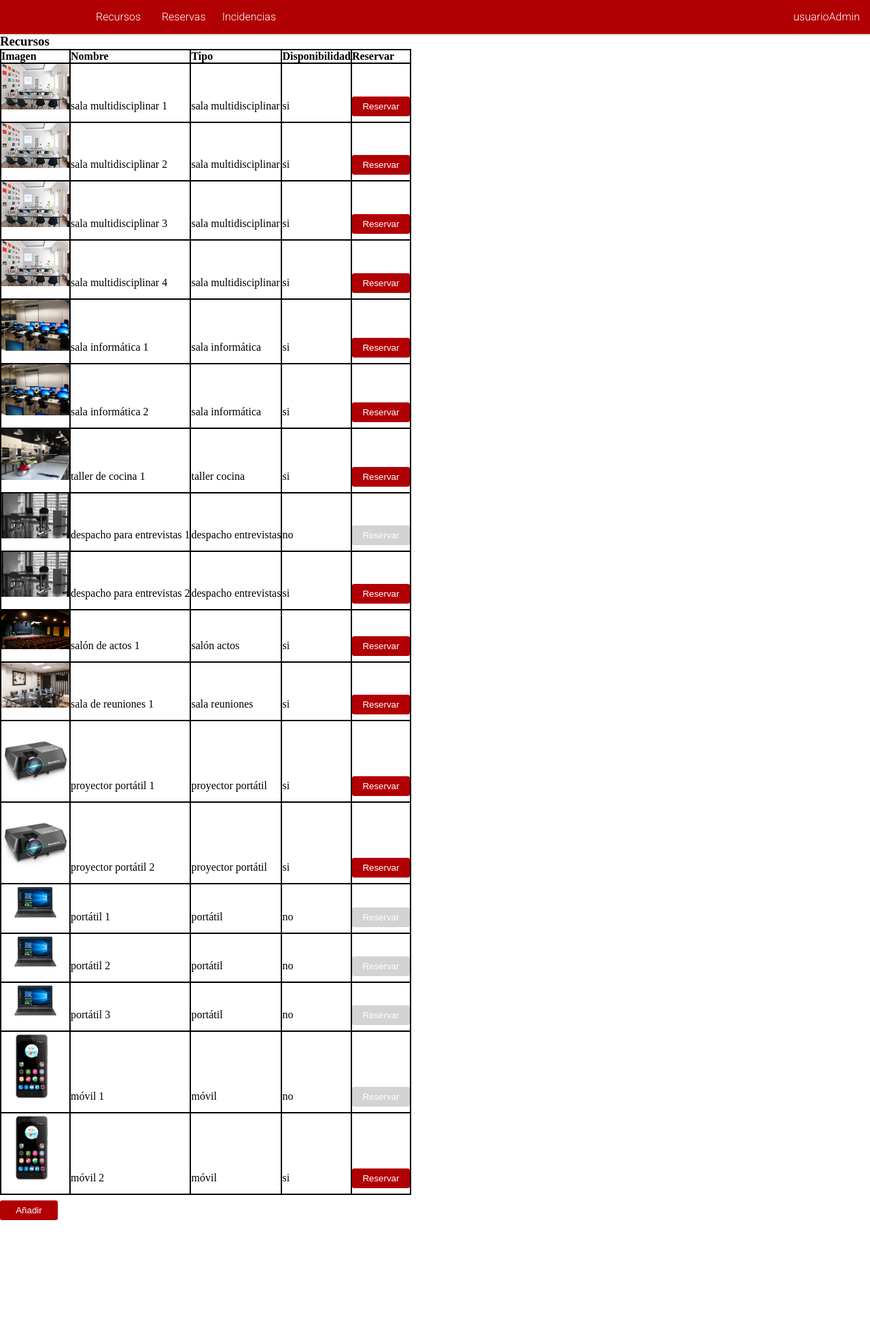
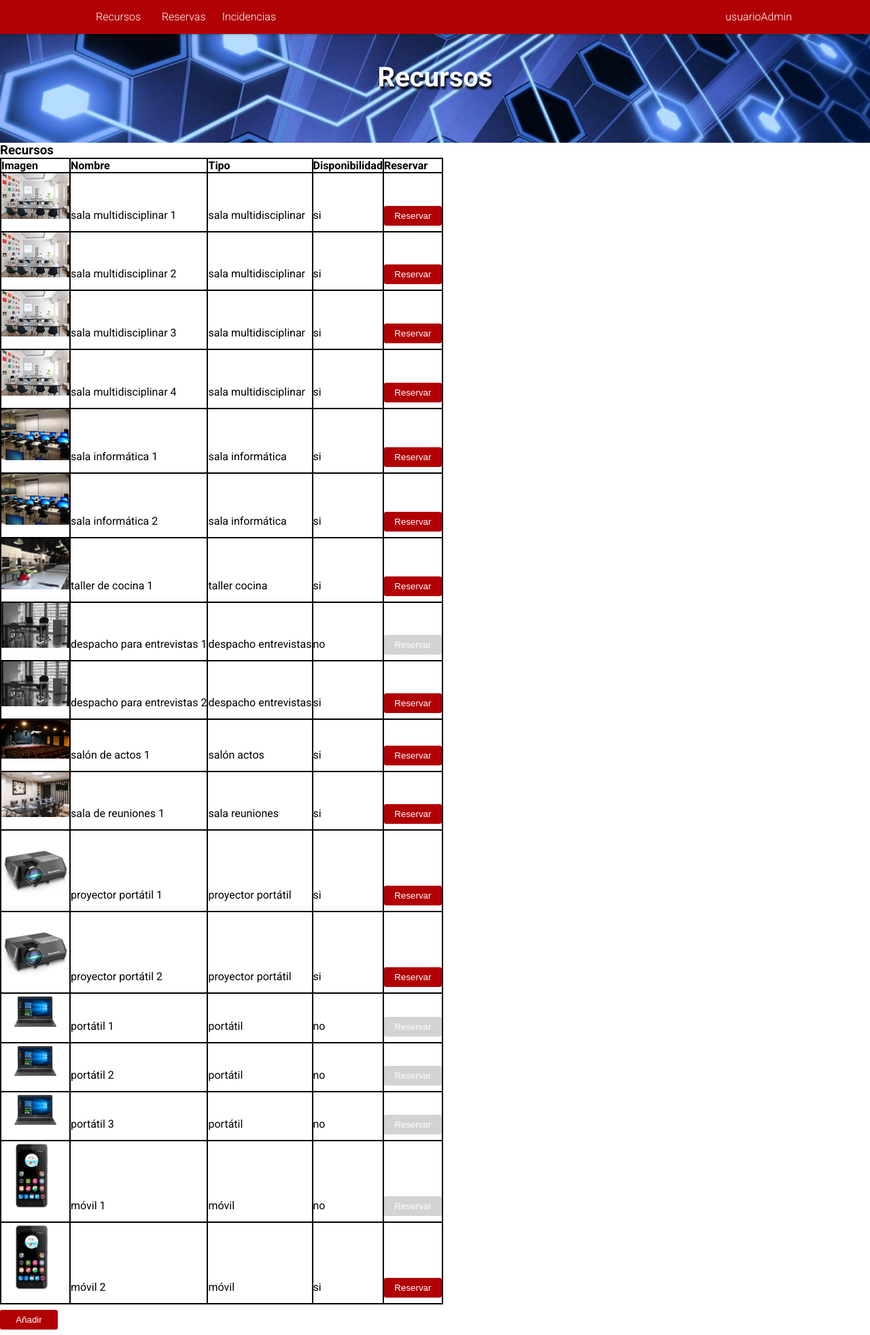
Before and after one commit to AlvarezCanals-DAW2-PROYECTO1-1718/PROYECTO1, a PHP site: page /PaginaWeb/index.php in a window 1280 px wide. Shown: the whole page at 68% size. Before the commit the page ends 1795 px from the top, so only its background shows below. Run offline with PHP 8.4, Linux system fonts and the light colour scheme; the visitor is signed in with stand-in values (Sample User, id 1); data comes from the database, SQL or seed files in the repository; some libraries are stand-ins or nearby versions.

Commit message:
modificaciones varias; entre ellas el estilo

```diff
--- a/Documentacion/crear_bd.sql
+++ b/Documentacion/crear_bd.sql
@@ -36,7 +36,7 @@ CREATE TABLE IF NOT EXISTS `tbl_recurso` (
 `nombre_recurso` varchar(100) COLLATE utf8_unicode_ci DEFAULT NULL,
 `descripcion_recurso` text COLLATE utf8_unicode_ci DEFAULT NULL,
 `tipo_recurso` ENUM('sala multidisciplinar', 'sala informática', 'taller cocina', 'despacho entrevistas', "salón actos", 'sala reuniones', 'proyector portátil', 'portátil', 'móvil') COLLATE utf8_unicode_ci DEFAULT NULL,
-`disp_recurso` ENUM('si', 'no') COLLATE utf8_unicode_ci DEFAULT NULL,
+`disp_recurso` ENUM('si', 'no') COLLATE utf8_unicode_ci DEFAULT 'si',
 PRIMARY KEY (`id_recurso`)
 ) ENGINE=InnoDB AUTO_INCREMENT=1 DEFAULT CHARSET=utf8 COLLATE=utf8_unicode_ci;
 
--- a/PaginaWeb/assets/css/estilos.css
+++ b/PaginaWeb/assets/css/estilos.css
@@ -13,7 +13,33 @@
 }
 body {
 	margin-top: 50px;
+	font-family: Roboto,sans-serif;
+}
+div.cabecera {
+	height: 160px;
+    overflow: hidden;
+}
+div.centrarTitulo {
+	width: 100%;
+	position: absolute;
+	top: 0;
+	left: 0;
+	display: flex;
+	flex-direction: column;
+	align-items: center;
+	margin-top: 90px;
 }
 img {
+	width: 100%;
+}
+img.imgRecursos {
 	width: 100px;
 }
+h1.cabecera {
+	/*position: absolute;
+	top: 100px;*/
+	color: white;
+	/*left: 43%;*/
+	font-size: 40px;
+	text-shadow: 2px 4px 3px rgb(5, 5, 8);
+}
--- a/PaginaWeb/assets/css/menu.css
+++ b/PaginaWeb/assets/css/menu.css
@@ -45,6 +45,7 @@ nav ul li.usuario {
 	cursor: pointer;
 	float: right;
 	padding-right: 15px;
+	margin-right: 100px;
 }
 nav li a {
 	display: block;
--- a/PaginaWeb/index.php
+++ b/PaginaWeb/index.php
@@ -3,14 +3,27 @@
 	<head>
 		<link rel="stylesheet" href="https://use.fontawesome.com/releases/v5.4.1/css/all.css" integrity="sha384-5sAR7xN1Nv6T6+dT2mhtzEpVJvfS3NScPQTrOxhwjIuvcA67KV2R5Jz6kr4abQsz" crossorigin="anonymous">
 		<link href="https://fonts.googleapis.com/css?family=Roboto:100,200,300,400,500,700" rel="stylesheet">
-		<script type="text/javascript" src="assets/js/js_version2.js"></script>
+
+		<meta charset="utf-8">
+		<meta name="viewport" content="width=device-width, initial-scale=1.0">
+		<link rel="icon" type="image/png" href="assets/images/recursos.jpg"/>
+		<script type="text/javascript" src="assets/js/javascript.js"></script>
 		<link rel="stylesheet" type="text/css" href="assets/css/estilos.css">
-		<title>Recursos</title>
+		<?php include "php/conexion.proc.php"; ?>
+		<?php include "php/datosUsuario.proc.php"; ?>
+		<?php include "php/titleHead.proc.php"; ?>
 	</head>
 	<body>
+		<header>
+			<div class="cabecera">
+				<img class="imgCabecera" src="assets/images/cabecera.jpg">
+			</div>
+			<div class="centrarTitulo">
+				<?php include "php/tituloCabezera.proc.php"; ?>
+			</div>
+		</header>
+
 		<?php
-			include "php/conexion.proc.php";
-			include "php/datosUsuario.proc.php";
 			if (!isset($_SESSION['user_id'])) {
 				include "php/login.php";
 			} else {
@@ -39,9 +52,6 @@
 								break;
 						}
 						//include "php/filtros.php";
-						//include "php/reservas.php";
-						//include "php/reservarRecursos.php";
-						//include "php/liberarRecursos.php";
 					}
 				?></section><?php
 			}
--- a/PaginaWeb/php/incidencias.php
+++ b/PaginaWeb/php/incidencias.php
@@ -13,6 +13,7 @@
 					echo "<div class='columna'>Fecha inicio</div>";
 					echo "<div class='columna'>Fecha fin</div>";
 					echo "<div class='columna'>Disponibilidad durante incidencia</div>";
+					echo "<div class='columna'>Añadir</div>";
 				echo "</div>";
 				while($array = mysqli_fetch_array($consulta)) {
 					$nombre = $array['titulo_incidencia'];
@@ -28,6 +29,7 @@
 						echo "<div class='columna'>$fechaInicio</div>";
 						echo "<div class='columna'>$fechaFin</div>";
 						echo "<div class='columna'>$disponible</div>";
+						echo "<div class='columna'><a href='#mostrarAñadirIncidencia'><input type='button' value='Añadir'></a></div>";
 					echo "</div>";
 				}
 			}
@@ -100,7 +102,6 @@
 			</div>
 		</div>
 	</div>
-	<a href="#mostrarAñadirIncidencia"><input class="añadir-lista" type="button" value="Añadir"></a>
+	<!-- <a href="#mostrarAñadirIncidencia"><input class="añadir-lista" type="button" value="Añadir"></a> -->
 	<a href="#mostrarFinalizarIncidencia"><input class="añadir-lista" type="button" value="Finalizar"></a>
-	<!-- <a href="index.php"><input class="añadir-lista" type="button" value="Recursos"></a> -->
 </article>
--- a/PaginaWeb/php/recursos.php
+++ b/PaginaWeb/php/recursos.php
@@ -22,7 +22,7 @@
 					$extensionImagen = $array['extensionArchivos_recurso'];
 					$imagen = $rutaImagen.$nombreImagen.$extensionImagen;
 					echo "<div class='fila'>";
-						echo "<div class='columna'><img src='$imagen'></div>";
+						echo "<div class='columna'><img class='imgRecursos' src='$imagen'></div>";
 						echo "<div class='columna'>$nombre</div>";
 						echo "<div class='columna'>$tipo</div>";
 						echo "<div class='columna'>$disponible</div>";
--- /dev/null
+++ b/PaginaWeb/php/titleHead.proc.php
@@ -0,0 +1,21 @@
+<?php
+	if (isset($_REQUEST['mostrar'])) {
+		$mostrar=$_REQUEST['mostrar'];
+		switch ($mostrar) {
+			case 'recursos':
+				echo "<title>Recursos</title>";
+				break;
+			case 'reservas':
+				echo "<title>Reservas</title>";
+				break;
+			case 'incidencias':
+				echo "<title>Incidencias</title>";
+				break;
+			default:
+				echo "<title>Recursos</title>";
+				break;
+		}
+	} else {
+		echo "<title>Recursos</title>";
+	}
+?>
--- /dev/null
+++ b/PaginaWeb/php/tituloCabezera.proc.php
@@ -0,0 +1,21 @@
+<?php
+	if (isset($_REQUEST['mostrar'])) {
+		$mostrar=$_REQUEST['mostrar'];
+		switch ($mostrar) {
+			case 'recursos':
+				echo "<h1 class='cabecera'>Recursos</h1>";
+				break;
+			case 'reservas':
+				echo "<h1 class='cabecera'>Reservas</h1>";
+				break;
+			case 'incidencias':
+				echo "<h1 class='cabecera'>Incidencias</h1>";
+				break;
+			default:
+				echo "<h1 class='cabecera'>Recursos</h1>";
+				break;
+		}
+	} else {
+		echo "<h1 class='cabecera'>Recursos</h1>";
+	}
+?>
```
Also changed, not shown: PaginaWeb/assets/js/javascript.js (deleted, +0 -24 lines), PaginaWeb/assets/images/cabecera.jpg (added), PaginaWeb/assets/images/recursos.jpg (added).
